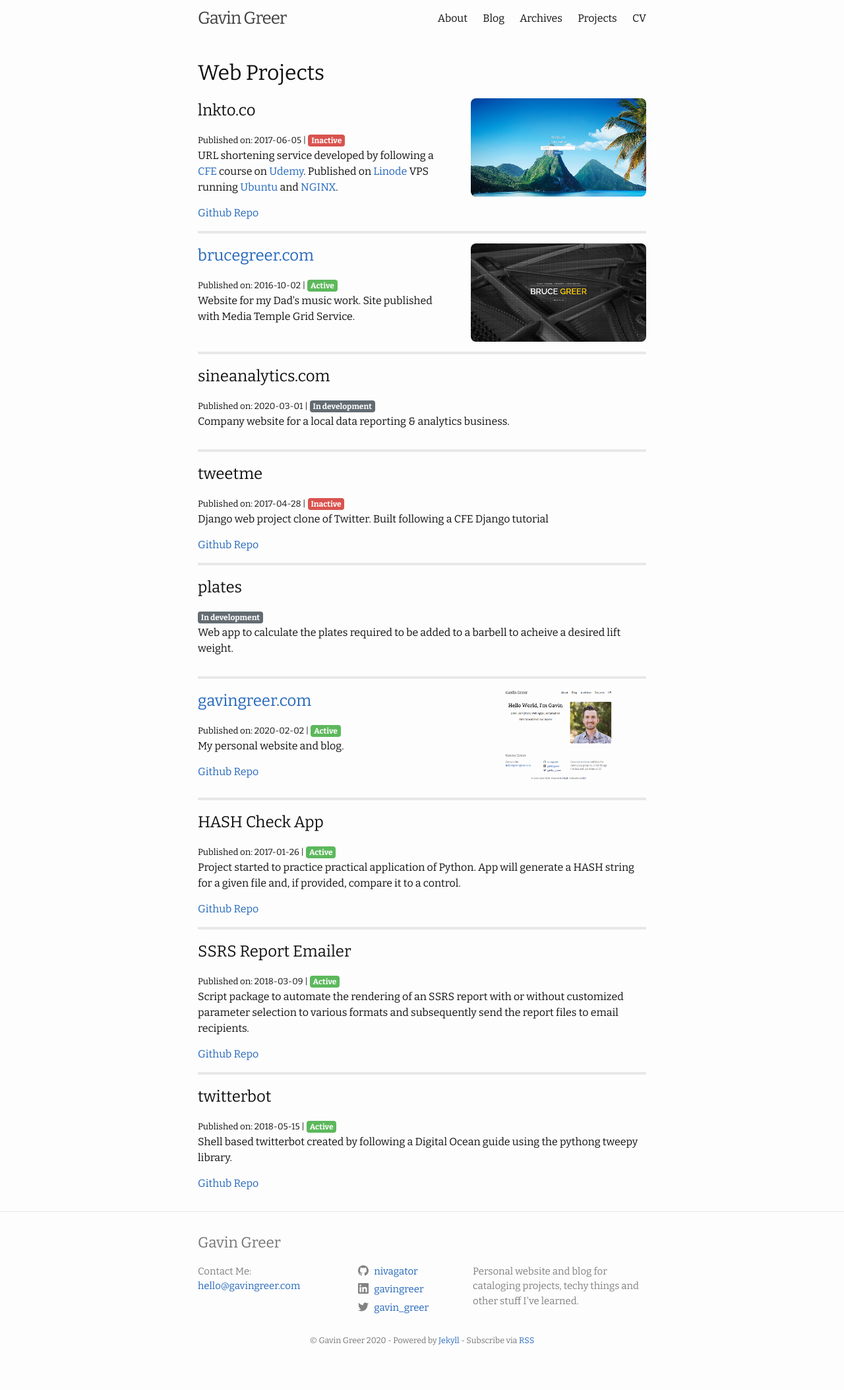
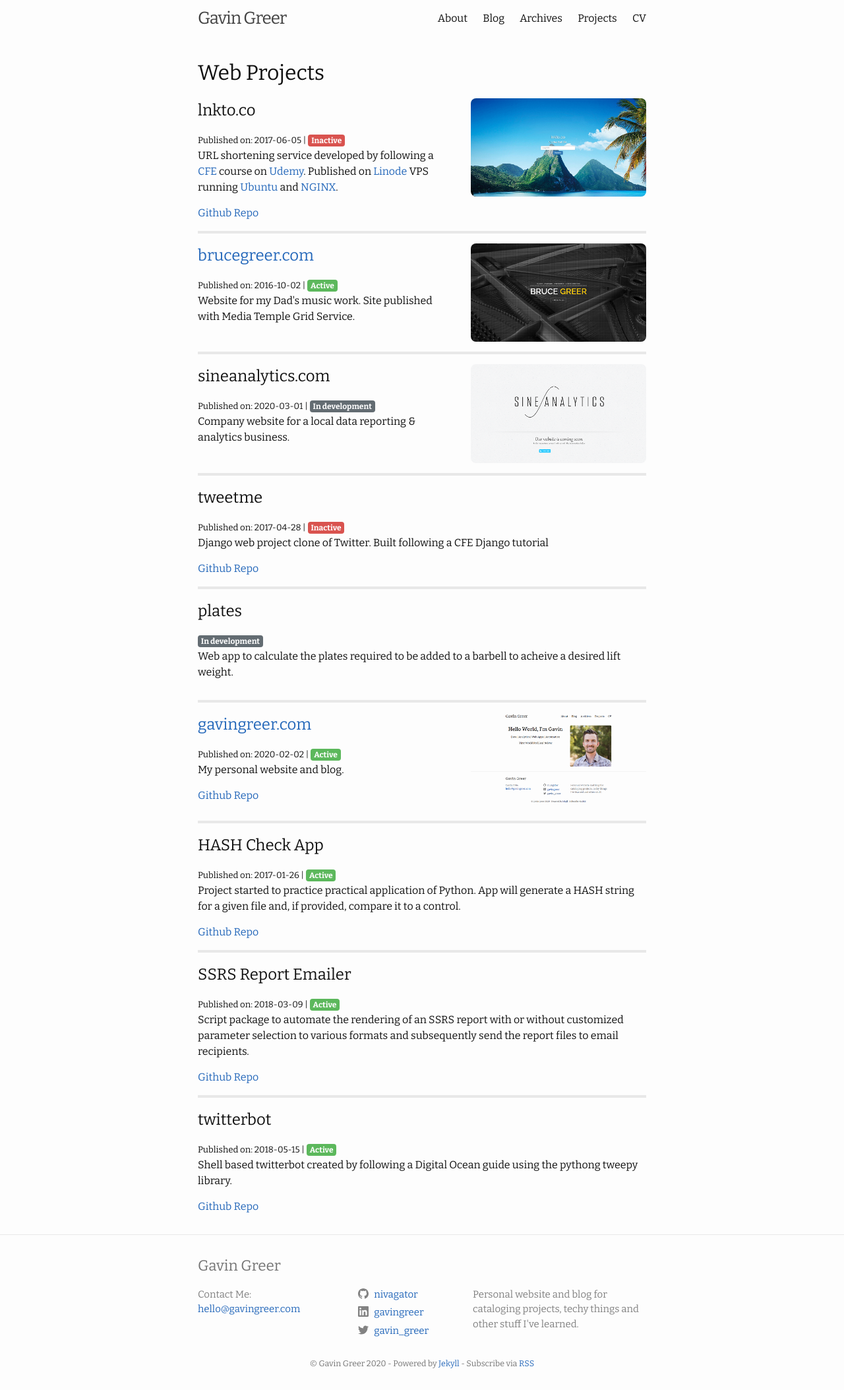
Before and after one commit to nivagator/personal-site, a Jekyll site: the page built from projects.html, in a window 1280 px wide. Shown: the whole page at 66% size. Built offline with Jekyll 4.4.1, drawn with Linux system fonts in a browser that asks for light colours; before the commit the page ends 2072 px from its top, so only the background shows below that.

```diff
--- a/_data/projects.yml
+++ b/_data/projects.yml
@@ -37,6 +37,8 @@
   publish-date: 2020-03-01
   description: Company website for a local data reporting & analytics business.
   url: http://www.sineanalytics.com
+  image: sineanalytics-com.png
+  img-alt: sine site screenshot
 - name: tweetme
   status: inactive
   publish-date: 2017-04-28
```
